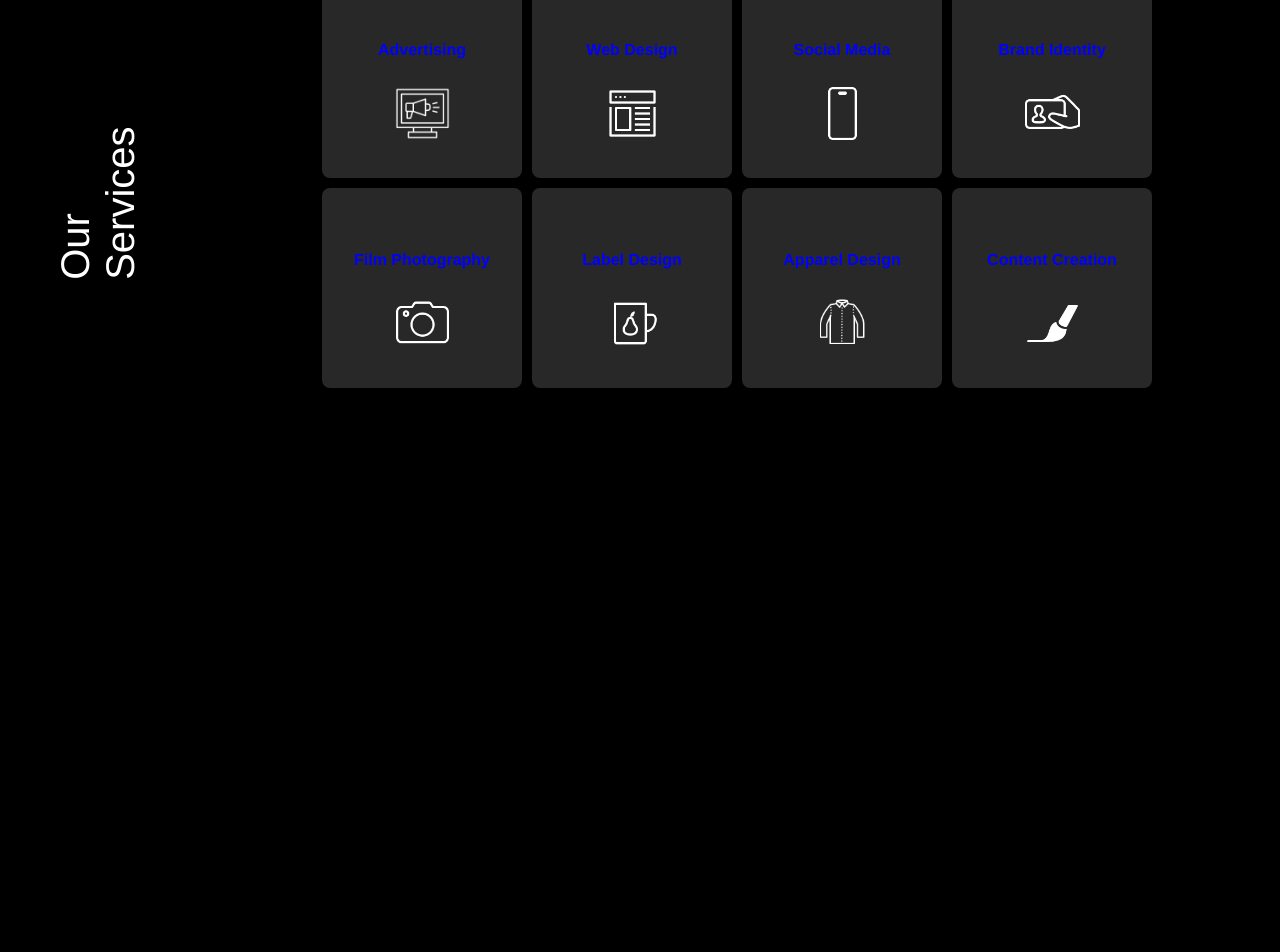
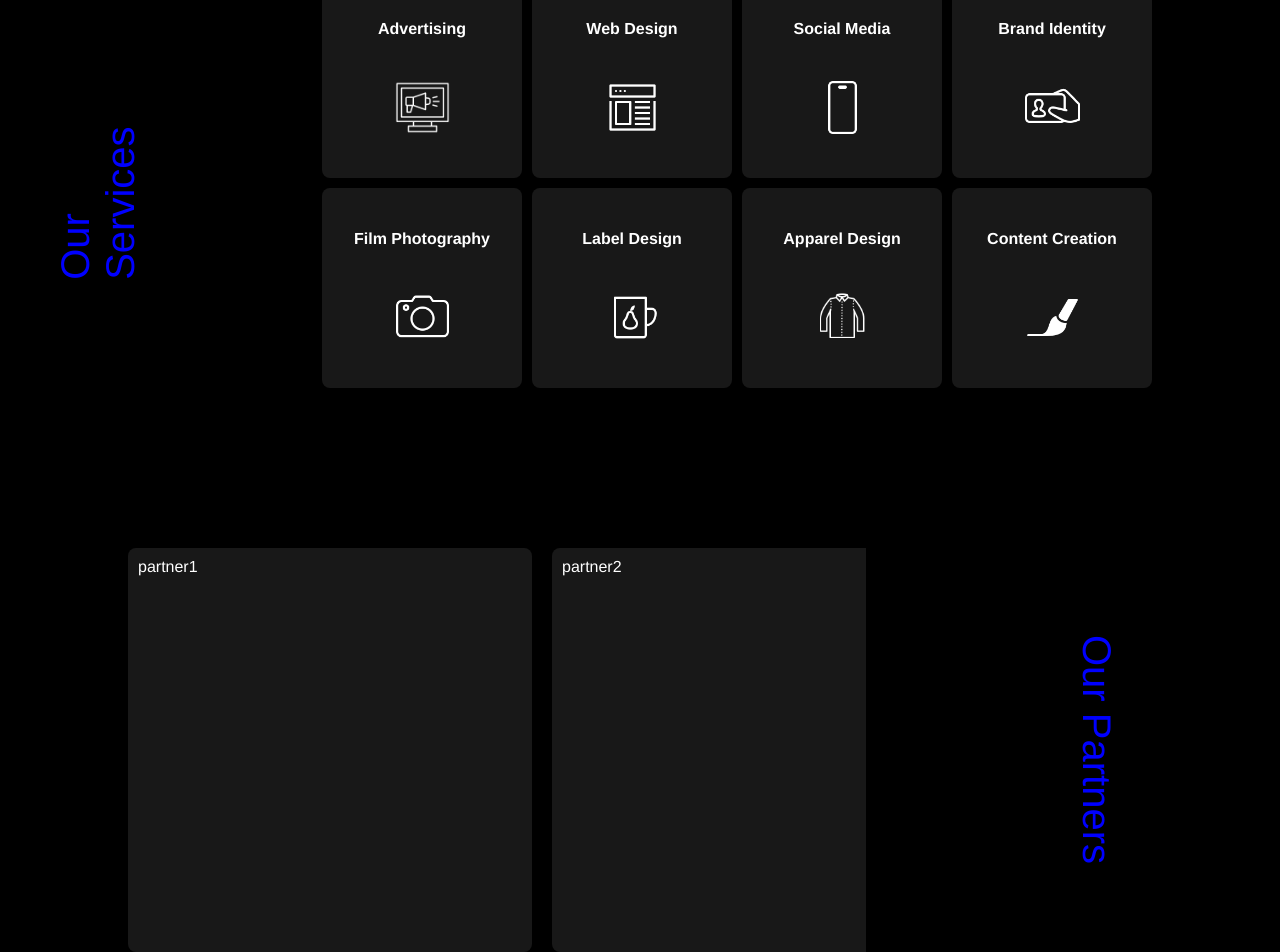
Before and after one commit to drewherald/aliasSitev2.0, a React (Vite) app: page / in a window 1280 px wide. Shown: the part 1237-2189 px from the top of the page. Before the commit the page ends 1625 px from the top, so only its background shows below. Built offline with nearby package versions, Linux system fonts and the light colour scheme.

Commit message:
built out "partner" skeleton

```diff
--- a/package.json
+++ b/package.json
@@ -11,7 +11,8 @@
   },
   "dependencies": {
     "react": "^18.2.0",
-    "react-dom": "^18.2.0"
+    "react-dom": "^18.2.0",
+    "uuid": "^9.0.1"
   },
   "devDependencies": {
     "@types/react": "^18.2.43",
--- /dev/null
+++ b/src/assets/styles/componentStyles/PartnerBox.css
@@ -0,0 +1,9 @@
+.partnerBox{
+    width: 30dvw;
+    height: 30dvw;
+    background-color: #181818;
+    margin-right: 20px;
+    flex: 0 0 auto;
+    border-radius: 8px;
+    padding: 10px;
+}
--- a/src/assets/styles/home/About.css
+++ b/src/assets/styles/home/About.css
@@ -1,6 +1,10 @@
 @media screen and (max-width: 700px) {
     #about{
         text-align: center;
+    }
+
+    #about p{
+        font-size: 18px !important;
     }
 
 }
--- /dev/null
+++ b/src/assets/styles/home/Partners.css
@@ -0,0 +1,30 @@
+#partners{
+    padding-top: 20dvh;
+}
+
+.ourPartners{
+    display: flex;
+    justify-content: center;
+    margin: 0;
+    writing-mode: vertical-rl;
+}
+
+.ourPartners h2{
+    font-weight: 500;
+    font-size: 40px;
+    color: #0000FF;
+    padding-left: 175px;
+}
+
+.partnerItemContainer{
+    display: flex;
+    flex-wrap: nowrap;
+    overflow-x: auto;
+    -webkit-overflow-scrolling: touch;
+    -ms-overflow-style: -ms-autohiding-scrollbar;
+}
+
+.partnerTopContainer{
+    display: flex;
+    justify-content: space-between;
+}
--- a/src/assets/styles/home/ServiceGrid.css
+++ b/src/assets/styles/home/ServiceGrid.css
@@ -1,17 +1,16 @@
 @media screen and (max-width: 700px) {
     .serviceGridContainer{
-        grid-template-columns: 1fr 1fr !important;
+        grid-template-columns: 1fr !important;
         grid-template-rows: 1fr 1fr !important;
         width: 260px !important;
     }
 
-    .serviceGridItem{
-        height: 125px !important;
-        width: 125px !important;
+    .serviceGridItem img{
+        max-height: 40px;
     }
 
-    .serviceGridItem img{
-        max-height: 40px;
+    .serviceGridItem h5{
+        font-size: 12px !important;
     }
 }
 
@@ -41,26 +40,46 @@
 .serviceGridItem{
     display: flex;
     flex-direction: column;
-    justify-content: center;
+    justify-content: space-evenly;
     align-items: center;
-    background-color: #282828;
+    background-color: #181818;
     border-radius: 8px;
     cursor: pointer;
     height: 200px;
     width: 200px;
-    color: #0000FF;
 }
 
 
 .serviceGridItem img{
     height: 55px;
-    background-color: #282828;
+    background-color: #181818;
 }
 
 .serviceGridItem h5{
-    background-color: #282828;
+    background-color: #181818;
+    font-size: 16px;
+    margin: 0;
+}
+
+.serviceGridItem:hover .servH5{
     color: #0000FF;
-    font-size: 16px;
+}
+
+.serviceGridItem:hover{
+    animation: grow .1s linear;
+    animation-fill-mode: forwards;
+}
+
+@keyframes grow{
+0%{
+    transform: scale(1);
+}
+
+100%{
+    transform: scale(1.05);
+}
+
+
 }
 
 .servFlex{
@@ -74,4 +93,5 @@
     font-size: 40px;
     transform: rotate(-90deg);
     z-index: 0;
+    color: #0000FF
 }
--- /dev/null
+++ b/src/components/PartnerBox.jsx
@@ -0,0 +1,10 @@
+import React from 'react'
+import '../assets/styles/componentStyles/PartnerBox.css'
+
+export default function PartnerBox({name}) {
+  return (
+    <div className='partnerBox'>
+      {name}
+    </div>
+  )
+}
--- a/src/pages/home/About.jsx
+++ b/src/pages/home/About.jsx
@@ -7,7 +7,7 @@ export default function About() {
     <div className='aboutContainer' id='about'>
       <h1>Build Your Brand The <span className='aboutBlue'>Right</span> Way</h1>
       <p>At Alias, we are fueled by innovation. We use cutting-edge technologies
-        and imaginative problem-solving to deliver solutions to help market your business
+        and imaginative problem-solving to deliver solutions that help market your business
         in our increasingly digital world Embrace our forward-looking strategy to stay
         ahead of the competition.</p>
         <div className='serviceGridFlex'>
--- a/src/pages/home/Home.jsx
+++ b/src/pages/home/Home.jsx
@@ -3,6 +3,7 @@ import TopBar from '../../components/TopBar'
 import Hello from './Hello'
 import '../../assets/styles/home/Home.css'
 import About from './About'
+import Partners from './Partners'
 
 export default function Home() {
   return (
@@ -13,6 +14,7 @@ export default function Home() {
         <div className='homeFlex'>
                 <Hello />
                 <About />
+                <Partners />
         </div>
     </>
   )
--- /dev/null
+++ b/src/pages/home/Partners.jsx
@@ -0,0 +1,30 @@
+import React, { useState } from 'react'
+import '../../assets/styles/home/Partners.css'
+import PartnerBox from '../../components/PartnerBox'
+import { v4 as uuidv4 } from 'uuid';
+
+
+export default function Partners() {
+
+    const partners = ['partner1', 'partner2', 'law partner3', 'partner4']
+
+
+  return (
+    <section id='partners'>
+        <div className='partnerTopContainer'>
+            <div className='partnerItemContainer'>
+                {partners.map((name) => (
+                    <PartnerBox name={name} key={uuidv4()}/>
+                ))}
+
+            </div>
+            <div className='ourPartners'>
+                <h2 >Our Partners</h2>
+            </div>
+
+
+        </div>
+
+    </section>
+  )
+}
--- a/src/pages/home/ServiceGrid.jsx
+++ b/src/pages/home/ServiceGrid.jsx
@@ -16,35 +16,35 @@ export default function ServiceGrid() {
         <h2>Our Services</h2>
         <div className='serviceGridContainer'>
             <div className='serviceGridItem'>
-                    <h5>Advertising</h5>
+                    <h5 className='servH5'>Advertising</h5>
                     <img src={advertising} alt="" />
             </div>
             <div className='serviceGridItem'>
-                <h5>Web Design</h5>
+                <h5 className='servH5'>Web Design</h5>
                 <img src={webDesign} alt="" />
             </div>
             <div className='serviceGridItem'>
-                <h5>Social Media</h5>
+                <h5 className='servH5'>Social Media</h5>
                 <img src={socialMedia} alt="" />
             </div>
             <div className='serviceGridItem'>
-                <h5>Brand Identity</h5>
+                <h5 className='servH5'>Brand Identity</h5>
                 <img src={brandIdentity} alt="" />
             </div>
             <div className='serviceGridItem'>
-                <h5>Film Photography</h5>
+                <h5 className='servH5'>Film Photography</h5>
                 <img src={filmPhotography} alt="" />
             </div>
             <div className='serviceGridItem'>
-                <h5>Label Design</h5>
+                <h5 className='servH5'>Label Design</h5>
                 <img src={labelDesign} alt="" />
             </div>
             <div className='serviceGridItem'>
-                <h5>Apparel Design</h5>
+                <h5 className='servH5'>Apparel Design</h5>
                 <img src={apparelDesign} alt="" />
             </div>
             <div className='serviceGridItem'>
-                <h5>Content Creation</h5>
+                <h5 className='servH5'>Content Creation</h5>
                 <img src={contentCreation} alt="" />
             </div>
         </div>
```
Also changed, not shown: 5 other files (tests, documents, lock files or other folders).
